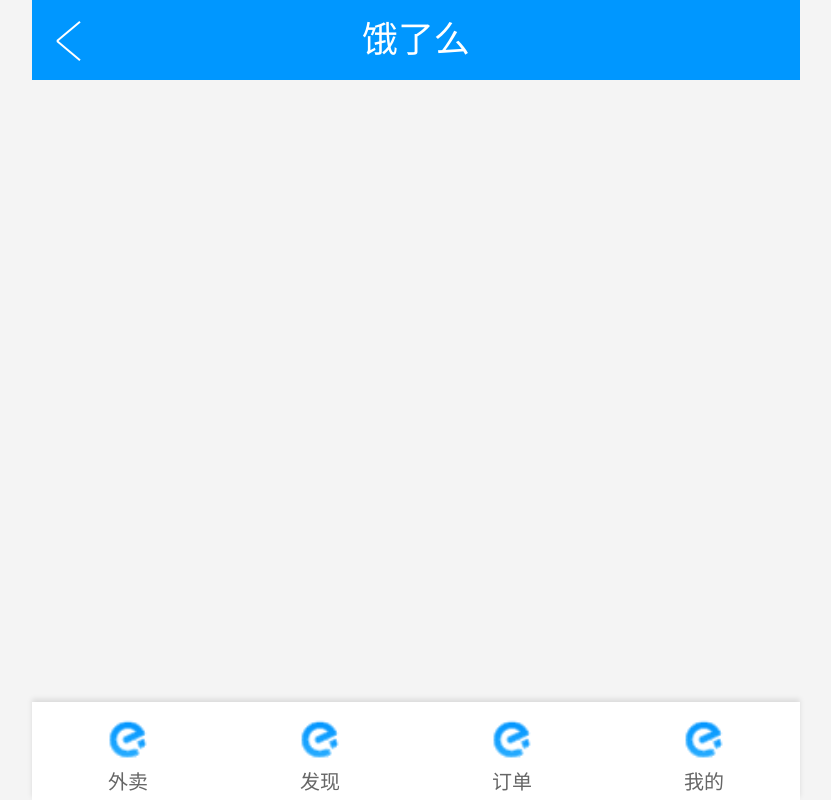
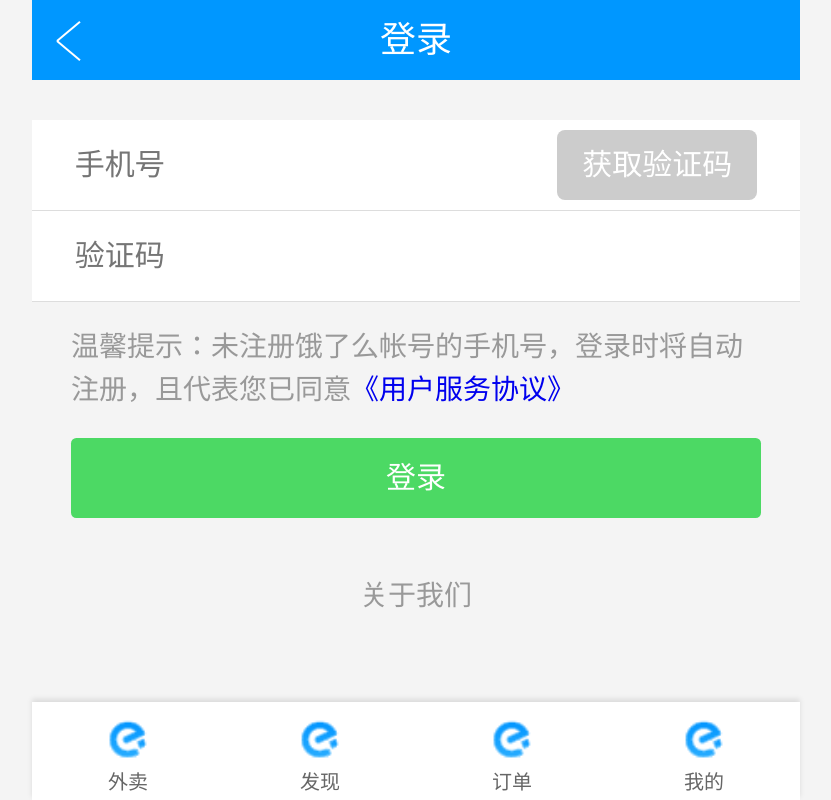
Before and after one commit to Seattlle/ele, a Vue app: page /#/login in a window 1280 px wide. Shown: the whole page, without its empty margins (224-1055 px from the left). Built offline with nearby package versions, Linux system fonts and the light colour scheme.

Commit message:
修改主页列表  增加登陆页面

```diff
--- a/public/components/main/header.vue
+++ b/public/components/main/header.vue
@@ -1,6 +1,6 @@
 <template>
     <div id="header-title" :class="{'search-head':$route.path=='/search'}">
-        <router-link to="/" class="go-back" v-if="$route.path!='/'"></router-link>
+        <a href="javascript:;" class="go-back" v-if="$route.path!='/'" @click="$router.go(-1)"></a>
         <h1  v-if="$route.path!='/' && $route.path!='/search'">{{$store.state.currentPageName}}</h1>
         <span class="area-title"  v-if="$route.path=='/'" @click="$store.commit('toggleAreaSearch')">厦门市湖里区禾山路</span>
         <input type="text" class="search-input" placeholder="请输入商品名称" v-if="$route.path=='/search'">
--- a/public/components/module/shopList.vue
+++ b/public/components/module/shopList.vue
@@ -11,6 +11,39 @@
                             <h3 class="shop-name">
                                 <span>{{shop.name}}</span>
                             </h3>
+                            <div class="index-supportWrap">
+                                <i class="activity-activityIcon">保</i>
+                                <i class="activity-activityIcon"> 票</i>
+                                <i class="activity-activityIcon"> 准</i>
+                            </div>
+                        </section>
+                        <section class="index-line">
+                            <div class="index-rateWrap">
+                                <div class="rating-max">
+                                    <i class="start">★</i>
+                                    <i class="start">★</i>
+                                    <i class="start">★</i>
+                                    <i class="start">★</i>
+                                    <i class="start">★</i>
+                                </div>
+                                <span class="index-rate">{{shop.score}}</span>
+                                <span>月售{{shop.sale}}单</span>
+                            </div>
+                            <div class="index-deliveryWrap">
+                                <span class="index-iconDeliver">准时达</span>
+                                <span class="index-iconDeliver">蜂鸟专送</span>
+                            </div>
+                        </section>
+                        <section class="index-line">
+                            <div class="index-rateWrap">
+                               <span>{{shop.saleStart | toMoney}}起送</span>&nbsp;/&nbsp;
+                                <span>配送费{{shop.sendPrice | toMoney}}</span>&nbsp;/&nbsp;
+                                <span>{{shop.pingJun}}/人</span>
+                            </div>
+                            <div class="index-deliveryWrap">
+                                <span class="index-distanceWrap">{{shop.juLi}}m</span>&nbsp;/&nbsp;
+                                <span class="index-distanceWrap">{{shop.time}}分钟</span>
+                            </div>
                         </section>
                     </div>
                 </router-link>
--- /dev/null
+++ b/public/components/profile/login.vue
@@ -0,0 +1,106 @@
+<template>
+    <section class="login">
+        <form action="#">
+            <div class="MessageLogin">
+                <input type="tel" maxlength="11" placeholder="手机号">
+                <button class="CountButton" disabled="disabled">获取验证码</button>
+            </div>
+            <div class="MessageLogin">
+                <input type="tel" maxlength="11" placeholder="验证码">
+            </div>
+        </form>
+
+        <div class="login-panel">
+            <p>温馨提示：未注册饿了么帐号的手机号，登录时将自动注册，且代表您已同意<a href="//h5.ele.me/service/agreement/" target="_blank">《用户服务协议》</a></p>
+        </div>
+        <button class="SubmitButton">
+            登录
+        </button>
+        <div class="about-us"><span>关于我们</span></div>
+    </section>
+</template>
+<style>
+    .login{
+        margin-top: .4rem;
+    }
+    .login form{background:#fff;}
+    .MessageLogin{
+        display: -webkit-box;
+        display: -webkit-flex;
+        display: -ms-flexbox;
+        display: flex;
+        -webkit-box-align: center;
+        -webkit-align-items: center;
+        -ms-flex-align: center;
+        align-items: center;
+        -webkit-box-pack: justify;
+        -webkit-justify-content: space-between;
+        -ms-flex-pack: justify;
+        justify-content: space-between;
+        padding: 0 .426667rem;
+        height: .9rem;
+        border-bottom: 1px solid #ddd;
+        background: #fff;
+        font-size: .3rem;
+    }
+    .MessageLogin input {
+        -webkit-box-flex: 1;
+        -webkit-flex-grow: 1;
+        -ms-flex-positive: 1;
+        flex-grow: 1;
+        padding: .133333rem 0;
+        height: .6rem;
+        color: #333;
+        line-height: .533333rem;
+    }
+    .CountButton{
+        padding: 0;
+        width: 2rem;
+        height: .7rem;
+        border-radius: .08rem;
+        background: #0097ff;
+        color: #fff;
+        text-align: center;
+        font-size: .3rem;
+        line-height: .7rem;
+        border:none;
+    }
+    .CountButton[disabled] {
+        background: #ccc;
+    }
+    .login-panel{
+        margin: .24rem auto -.266667rem;
+        width: 6.9rem;
+        color: #999;
+        font-size: .28rem;
+        line-height: .426667rem;
+    }
+    .SubmitButton{
+        display: block;
+        margin: .533333rem auto 0;
+        padding: 0;
+        width: 6.9rem;
+        height: .8rem;
+        border-radius: .053333rem;
+        background: #4cd964;
+        color: #fff;
+        text-align: center;
+        font-size: .3rem;
+        line-height: .8rem;
+        outline:none;
+        border:none;
+    }
+    .about-us{
+        display: -webkit-box;
+        display: -webkit-flex;
+        display: -ms-flexbox;
+        display: flex;
+        -webkit-box-pack: center;
+        -webkit-justify-content: center;
+        -ms-flex-pack: center;
+        justify-content: center;
+        margin: .533333rem auto;
+        color: #999;
+        font-size: .28rem;
+    }
+</style>
--- a/public/components/profile/userInfo.vue
+++ b/public/components/profile/userInfo.vue
@@ -1,6 +1,6 @@
 <template>
     <!--个人信息组件-->
-    <section class="userInfo">
+    <section class="userInfo" @click="$router.push('/login')">
        <div class="profile-header">
            <img src="../../images/head.png" alt="">
        </div>
@@ -13,7 +13,7 @@
     </section>
 </template>
 <script>
-    export default { }
+    export default {}
 </script>
 
 <style>
--- a/public/css/profile.css
+++ b/public/css/profile.css
@@ -29,8 +29,7 @@
     overflow: hidden;
     white-space: nowrap;
     text-overflow: ellipsis;
-    font-size: .4rem;
-    margin-bottom: .1rem;
+    font-size:0.36rem;
 }
 .profile-info .profile-1UP72{
     display: -webkit-box;
--- a/public/css/shop.css
+++ b/public/css/shop.css
@@ -31,7 +31,7 @@
     color:#fff;
 }
 .shop-header-shopName_2QrHh_0{
-    font-size:.36rem;
+    font-size:.32rem;
     font-weight:bold;
     line-height:0.4rem;
 }
--- a/public/css/shopList.css
+++ b/public/css/shopList.css
@@ -55,6 +55,7 @@
     -webkit-justify-content: space-between;
     -ms-flex-pack: justify;
     justify-content: space-between;
+    font-size: .24rem;
 }
 .index-line h3{
     display: -webkit-box;
@@ -79,3 +80,43 @@
     white-space: nowrap;
     color: #333;
 }
+
+.index-rateWrap{
+    display: -webkit-box;
+    display: -webkit-flex;
+    display: -ms-flexbox;
+    display: flex;
+    -webkit-box-align: center;
+    -webkit-align-items: center;
+    -ms-flex-align: center;
+    align-items: center;
+
+}
+.rating-max{
+    display: -webkit-box;
+    display: -webkit-flex;
+    display: -ms-flexbox;
+    display: flex;
+}
+.rating-max .start{
+    font-style: normal;
+    color:#ffaa0c;
+}
+.index-rate {
+    margin: 0 .05rem;
+    color: #ff6000;
+}
+.index-iconDeliver{
+    padding: 0 .053333rem;
+    border: 1px solid #44a5ff;
+    border-radius: .053333rem;
+    background-color: #fff;
+    color: #2395ff;
+    font-size: .22rem;
+    line-height: .346667rem;
+}
+
+.activity-activityIcon{
+    font-style:normal;
+    font-size:.2rem;
+}
--- a/public/router.js
+++ b/public/router.js
@@ -15,6 +15,10 @@
     name:'我的',
     component:resolve=>require(["./components/profile/userInfo.vue"],resolve)
 },{
+    path:'/login',
+    name:'登录',
+    component:resolve=>require(["./components/profile/login.vue"],resolve)
+},{
     path:'/shopInfo',
     name:'',
     component:resolve=>require(["./components/shop/shop.vue"],resolve)
--- a/public/vuex/shopList.js
+++ b/public/vuex/shopList.js
@@ -4,27 +4,69 @@
 const shopList=[{
     'id':'10001',
     'name':'隔壁老王',
-    'img':'https://fuss10.elemecdn.com/6/0a/f9fba2b5ea3f1d6e15429f382b4fejpeg.jpeg?imageMogr/format/webp/thumbnail/!120x120r/gravity/Center/crop/120x120/'
+    'img':'https://fuss10.elemecdn.com/6/0a/f9fba2b5ea3f1d6e15429f382b4fejpeg.jpeg?imageMogr/format/webp/thumbnail/!120x120r/gravity/Center/crop/120x120/',
+    "score":"4.7",
+    "sale":"741",
+    "saleStart":"20",
+    "sendPrice":"5",
+    "pingJun":"55",
+    "juLi":'500m',
+    "time":"20分钟"
 },{
     'id':'10002',
     'name':'隔壁老王',
-    'img':'https://fuss10.elemecdn.com/6/0a/f9fba2b5ea3f1d6e15429f382b4fejpeg.jpeg?imageMogr/format/webp/thumbnail/!120x120r/gravity/Center/crop/120x120/'
+    'img':'https://fuss10.elemecdn.com/6/0a/f9fba2b5ea3f1d6e15429f382b4fejpeg.jpeg?imageMogr/format/webp/thumbnail/!120x120r/gravity/Center/crop/120x120/',
+    "score":"4.7",
+    "sale":"741",
+    "saleStart":"20",
+    "sendPrice":"5",
+    "pingJun":"55",
+    "juLi":'500m',
+    "time":"20分钟"
 },{
     'id':'10003',
     'name':'隔壁老王',
-    'img':'https://fuss10.elemecdn.com/6/0a/f9fba2b5ea3f1d6e15429f382b4fejpeg.jpeg?imageMogr/format/webp/thumbnail/!120x120r/gravity/Center/crop/120x120/'
+    'img':'https://fuss10.elemecdn.com/6/0a/f9fba2b5ea3f1d6e15429f382b4fejpeg.jpeg?imageMogr/format/webp/thumbnail/!120x120r/gravity/Center/crop/120x120/',
+    "score":"4.7",
+    "sale":"741",
+    "saleStart":"20",
+    "sendPrice":"5",
+    "pingJun":"55",
+    "juLi":'500m',
+    "time":"20分钟"
 },{
     'id':'10004',
     'name':'隔壁老王',
-    'img':'https://fuss10.elemecdn.com/6/0a/f9fba2b5ea3f1d6e15429f382b4fejpeg.jpeg?imageMogr/format/webp/thumbnail/!120x120r/gravity/Center/crop/120x120/'
+    'img':'https://fuss10.elemecdn.com/6/0a/f9fba2b5ea3f1d6e15429f382b4fejpeg.jpeg?imageMogr/format/webp/thumbnail/!120x120r/gravity/Center/crop/120x120/',
+    "score":"4.7",
+    "sale":"741",
+    "saleStart":"20",
+    "sendPrice":"5",
+    "pingJun":"55",
+    "juLi":'500m',
+    "time":"20分钟"
 },{
     'id':'10005',
     'name':'隔壁老王',
-    'img':'https://fuss10.elemecdn.com/6/0a/f9fba2b5ea3f1d6e15429f382b4fejpeg.jpeg?imageMogr/format/webp/thumbnail/!120x120r/gravity/Center/crop/120x120/'
+    'img':'https://fuss10.elemecdn.com/6/0a/f9fba2b5ea3f1d6e15429f382b4fejpeg.jpeg?imageMogr/format/webp/thumbnail/!120x120r/gravity/Center/crop/120x120/',
+    "score":"4.7",
+    "sale":"741",
+    "saleStart":"20",
+    "sendPrice":"5",
+    "pingJun":"55",
+    "juLi":'500m',
+    "time":"20分钟"
 },{
     'id':'10006',
     'name':'隔壁老王',
-    'img':'https://fuss10.elemecdn.com/6/0a/f9fba2b5ea3f1d6e15429f382b4fejpeg.jpeg?imageMogr/format/webp/thumbnail/!120x120r/gravity/Center/crop/120x120/'
+    'img':'https://fuss10.elemecdn.com/6/0a/f9fba2b5ea3f1d6e15429f382b4fejpeg.jpeg?imageMogr/format/webp/thumbnail/!120x120r/gravity/Center/crop/120x120/',
+    "score":"4.7",
+    "sale":"741",
+    "saleStart":"20",
+    "sendPrice":"5",
+    "pingJun":"55",
+    "juLi":'500m',
+    "time":"20分钟"
 }];
 
 export default shopList;
```
